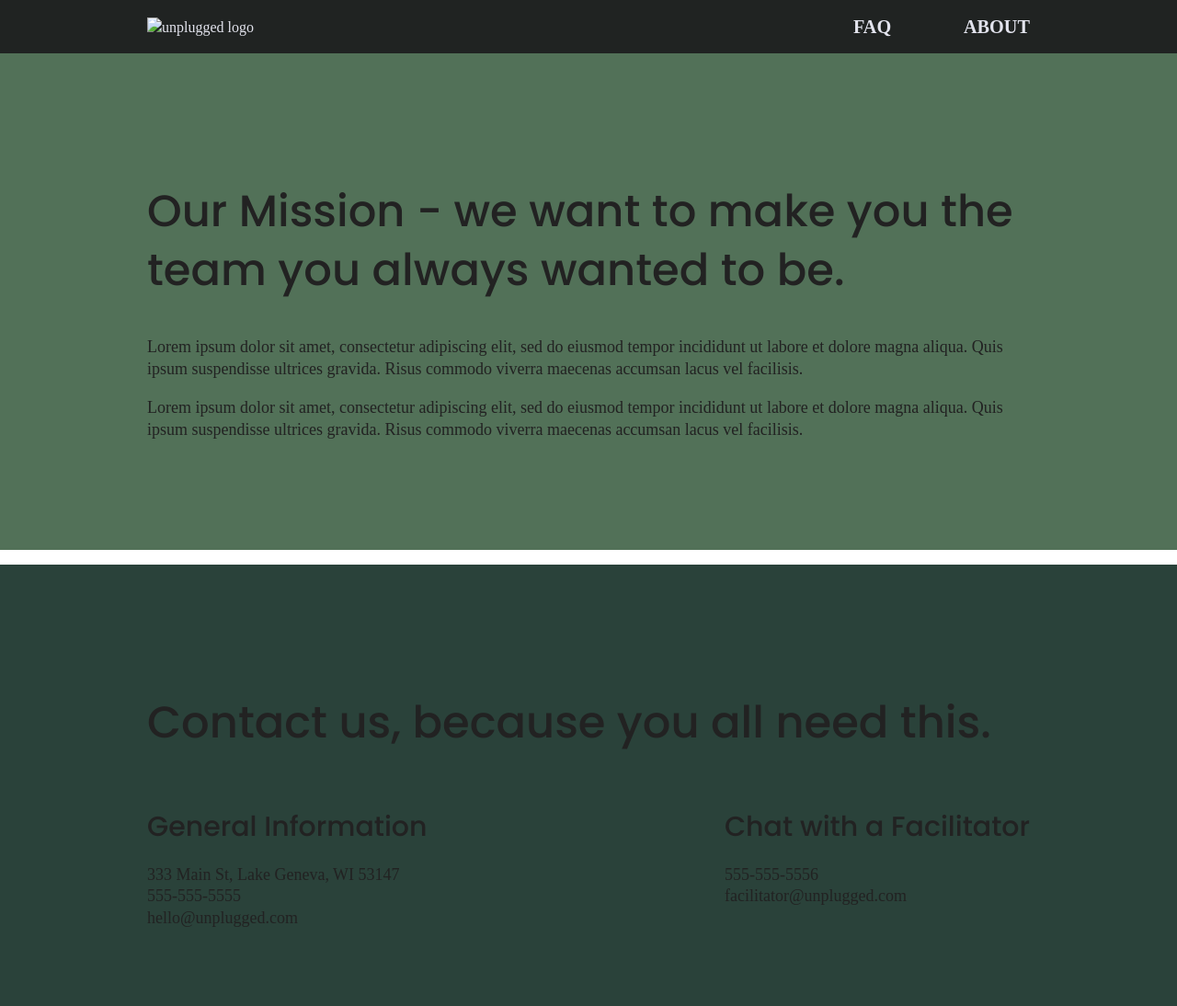
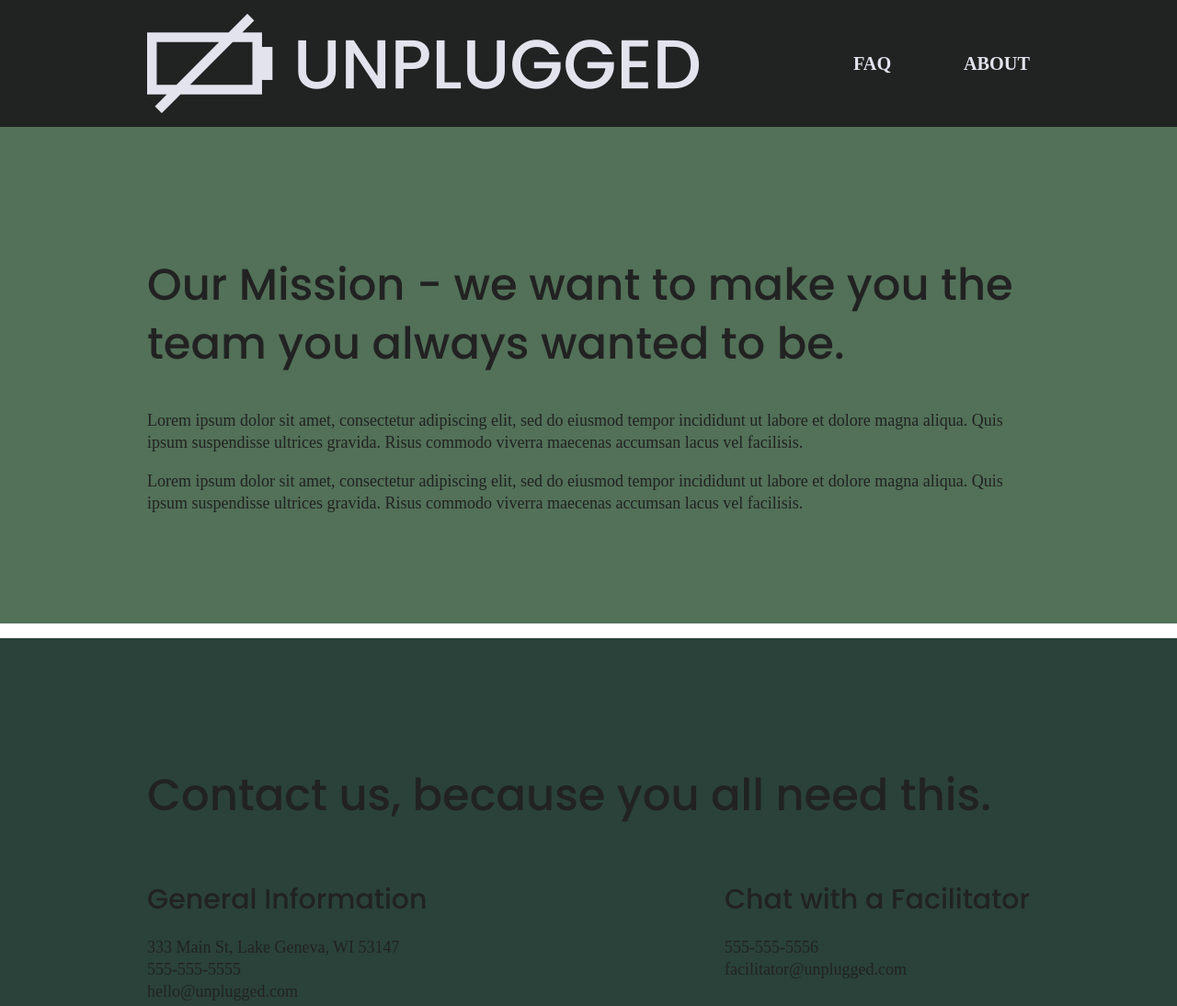
Before and after one commit to Phil-k1978/unplugged-website, a website: page about/index.html in a window 1280 px wide. Shown: the top 1094 px of the page at 92% size. Drawn offline with Linux system fonts and the light colour scheme.

Commit message:
fixed faq logo issue

```diff
--- a/about/index.html
+++ b/about/index.html
@@ -29,7 +29,7 @@
   <header>
     <div class="content-wrapper">
       <a href="#">
-        <img src="unpluggedlogo.png" alt="unplugged logo">
+        <img src="../unpluggedlogo.png" alt="unplugged logo">
       </a>
       <div class="header-divider"></div>
       <nav>
```
